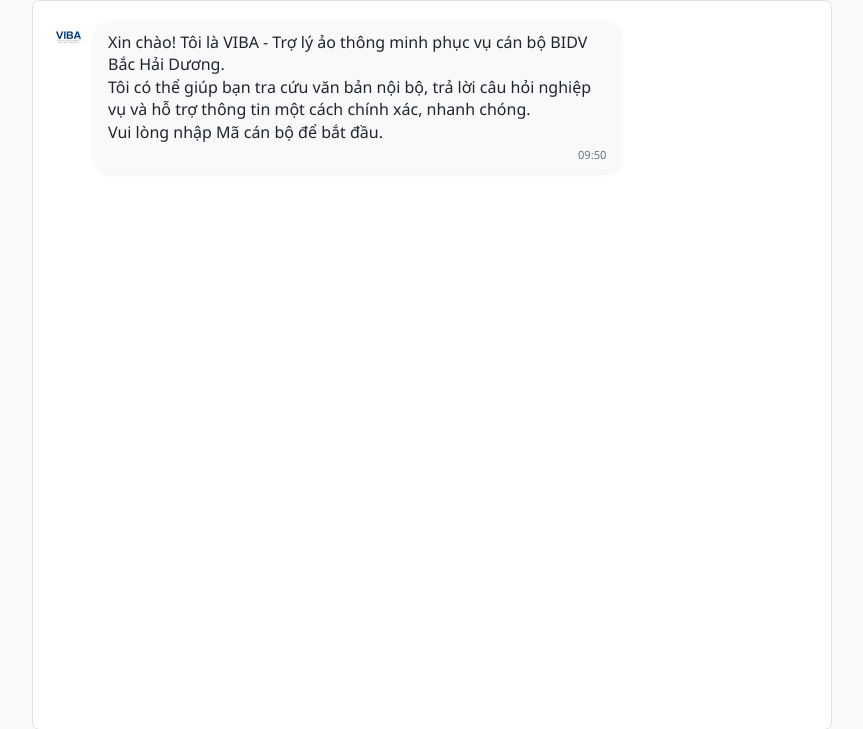
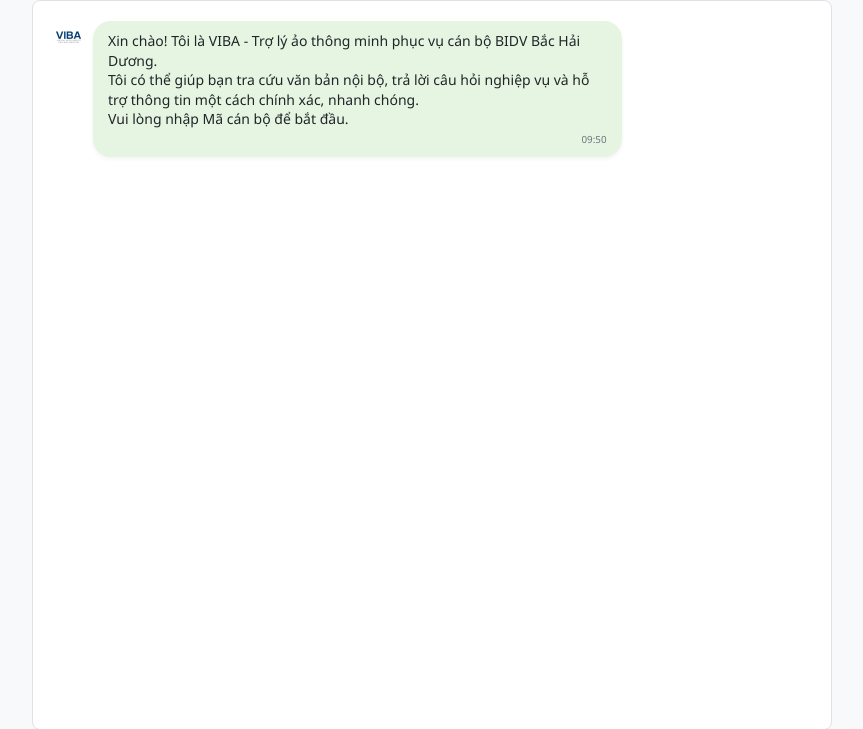
Before and after one commit to tandanbhd/VIBA-AI, a Flask app: page / in a window 1280 px wide. Shown: the top 729 px of the page, without its empty margins (208-1071 px from the left). Run offline with Flask 3, Linux system fonts and the light colour scheme.

Commit message:
Cập nhật VIBA

```diff
--- a/static/css/style.css
+++ b/static/css/style.css
@@ -27,6 +27,7 @@
 
         /* Định dạng chung cho các bong bóng tin nhắn */
         .message {
+            font-size: clamp(12px, 1.4vw, 14px);
             padding: 10px 15px; /* Khoảng cách bên trong */
             margin-bottom: 12px; /* Khoảng cách giữa các tin nhắn */
             border-radius: 18px; /* Bo góc nhiều hơn cho bong bóng */
@@ -40,7 +41,7 @@
 
         /* Tin nhắn của người dùng */
         .user-message {
-            background-color: #e3f2fd; /* Màu xanh lá nhạt */
+            background-color: #d6eaf8; /* Màu xanh lá nhạt */
             align-self: flex-end; /* Căn sang phải */
             float: right; /* Đẩy sang phải (cần clear: both ở trên) */
             margin-left: 25%; /* Đảm bảo không chiếm toàn bộ chiều rộng */
@@ -73,7 +74,7 @@
         }
         /* Tin nhắn của AI */
         .ai-message {
-            background-color: #f8f9fa; /* Màu xám rất nhạt */
+            background-color: #e6f5e2; /* Màu xám rất nhạt */
             align-self: flex-start; /* Căn sang trái */
             float: left; /* Đẩy sang trái */
             white-space: pre-wrap; /* Quan trọng: Giữ lại và hiển thị các dấu xuống dòng (\n) */
```
